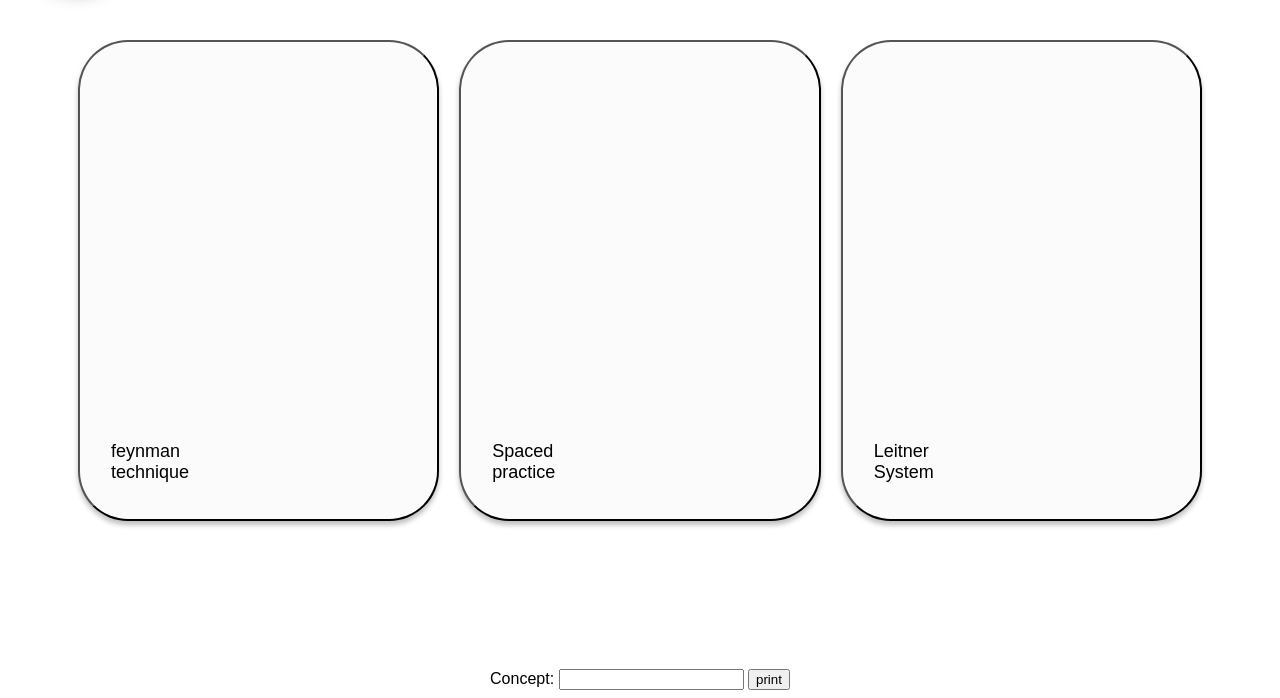
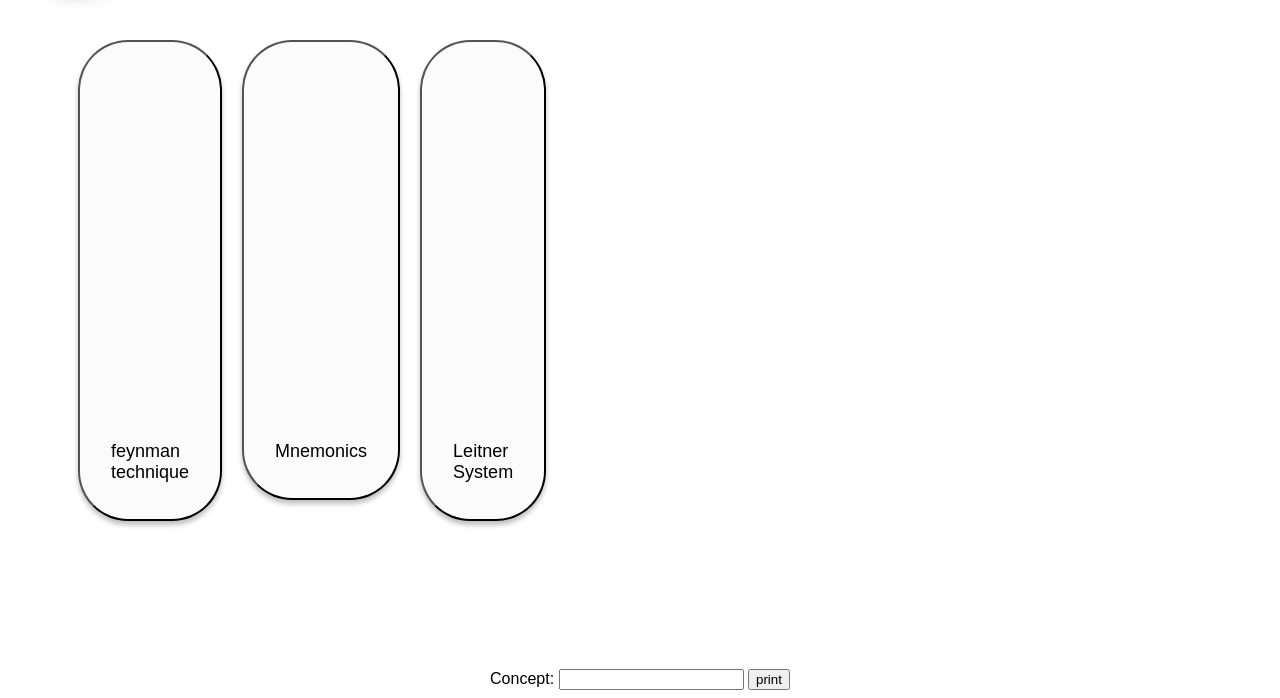
Before and after one commit to Jude-Shorbaji/HackRU, a plain HTML site: page mainPage.html in a window 1280 px wide. Shown: the part 168-866 px from the top of the page. Drawn offline with Linux system fonts and the light colour scheme; a web font is replaced by a local one.

Commit message:
Update mainPage.html

```diff
--- a/mainPage.html
+++ b/mainPage.html
@@ -17,15 +17,26 @@
         </div>
         <h1 class="method-title">pick a method</h1>
         <div class="methods-container">
+
+            <a href="feynman.html">
                 <button class="method-card" tabindex="0">
               feynman<br>technique
                 </button>
+            </a>
+
+            <a href="mnemonics.html">
                 <button class="method-card" tabindex="0">
-            Spaced<br>practice
+                  Mnemonics
                 </button>
+              </a>
+
+              <a href="leitner.html">
                 <button class="method-card" tabindex="0">
                   Leitner<br>System
                 </button>
+              </a>
+
+
         </div>
       </section>
       <script src="./countdown.js"></script>
```
Lines whose indentation alone changed are shown as unchanged.
